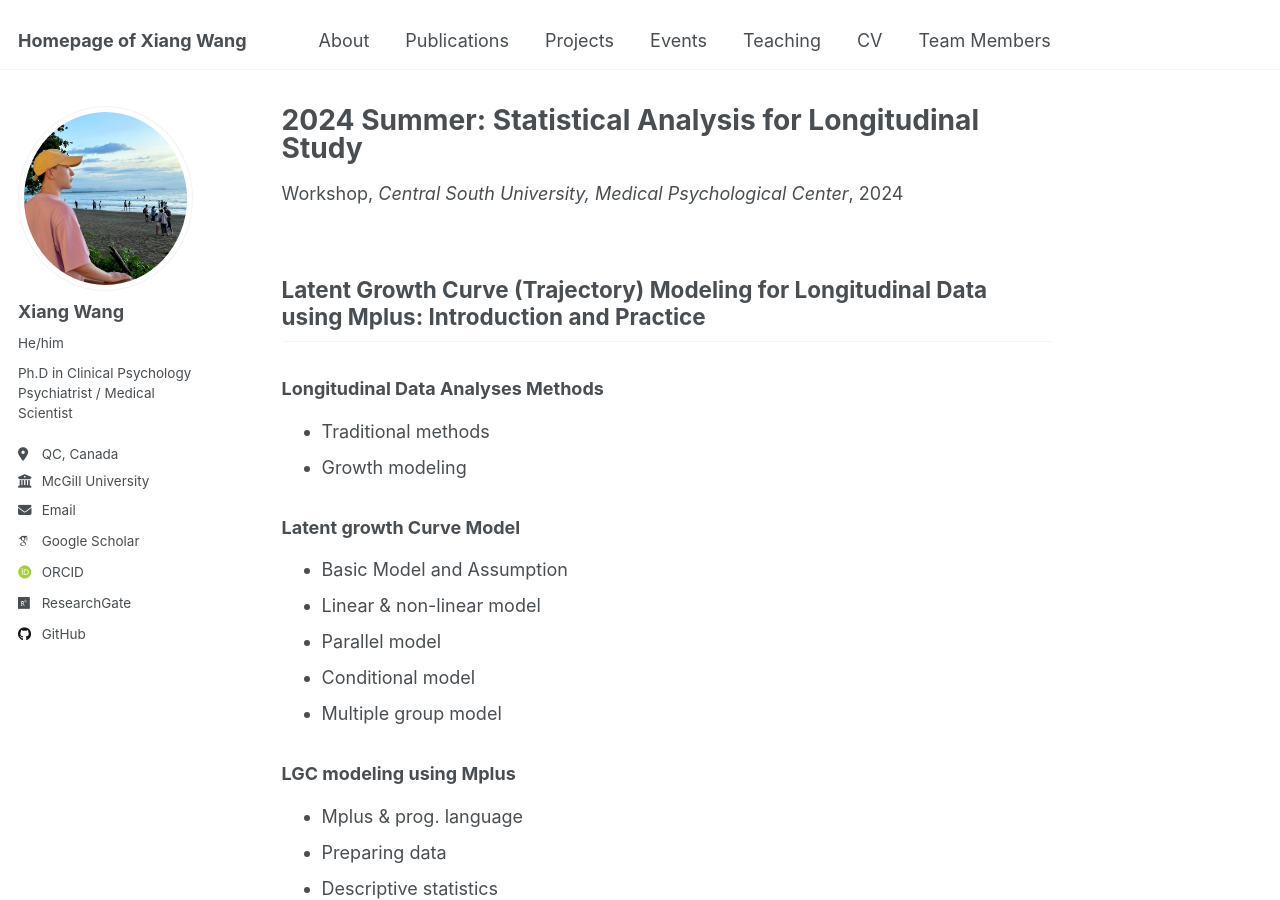
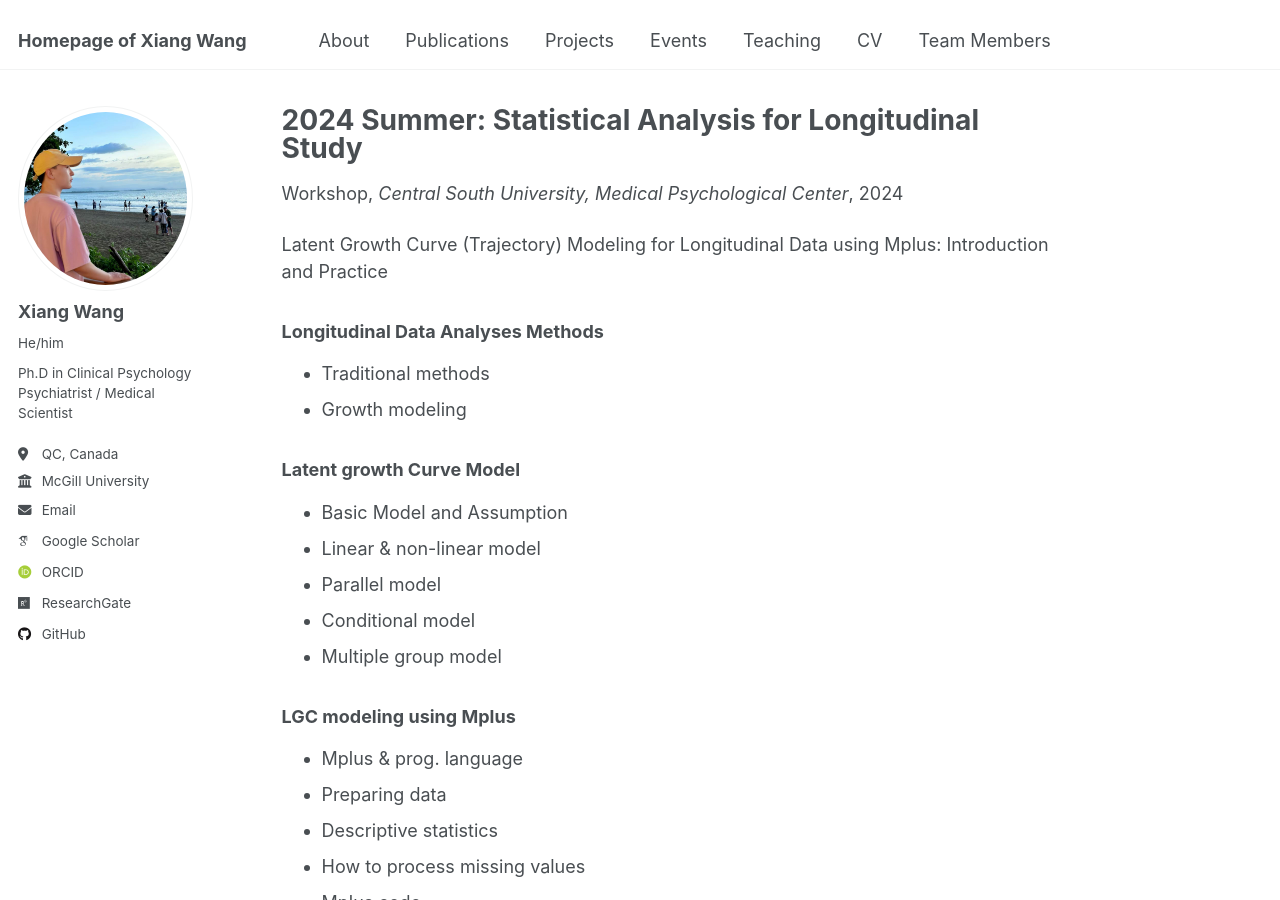
Before and after one commit to Xiang-Wangs/xiang-wangs.github.io, a Jekyll site: the page built from _teaching/2024-summer-GMMs.md, in a window 1280 px wide and 900 px high. Built offline with Jekyll 4.4.1, drawn with Linux system fonts in a browser that asks for light colours; some web fonts are replaced.

```diff
--- a/_teaching/2024-summer-GMMs.md
+++ b/_teaching/2024-summer-GMMs.md
@@ -8,8 +8,8 @@ venue: "Central South University, Medical Psychological Center"
 date: 2024-08-02
 location: "Changsha, CN"
 ---
+Latent Growth Curve (Trajectory) Modeling for Longitudinal Data using Mplus: Introduction and Practice
 
-## Latent Growth Curve (Trajectory) Modeling for Longitudinal Data using Mplus: Introduction and Practice
 ### Longitudinal Data Analyses Methods
 * Traditional methods
 * Growth modeling
```
